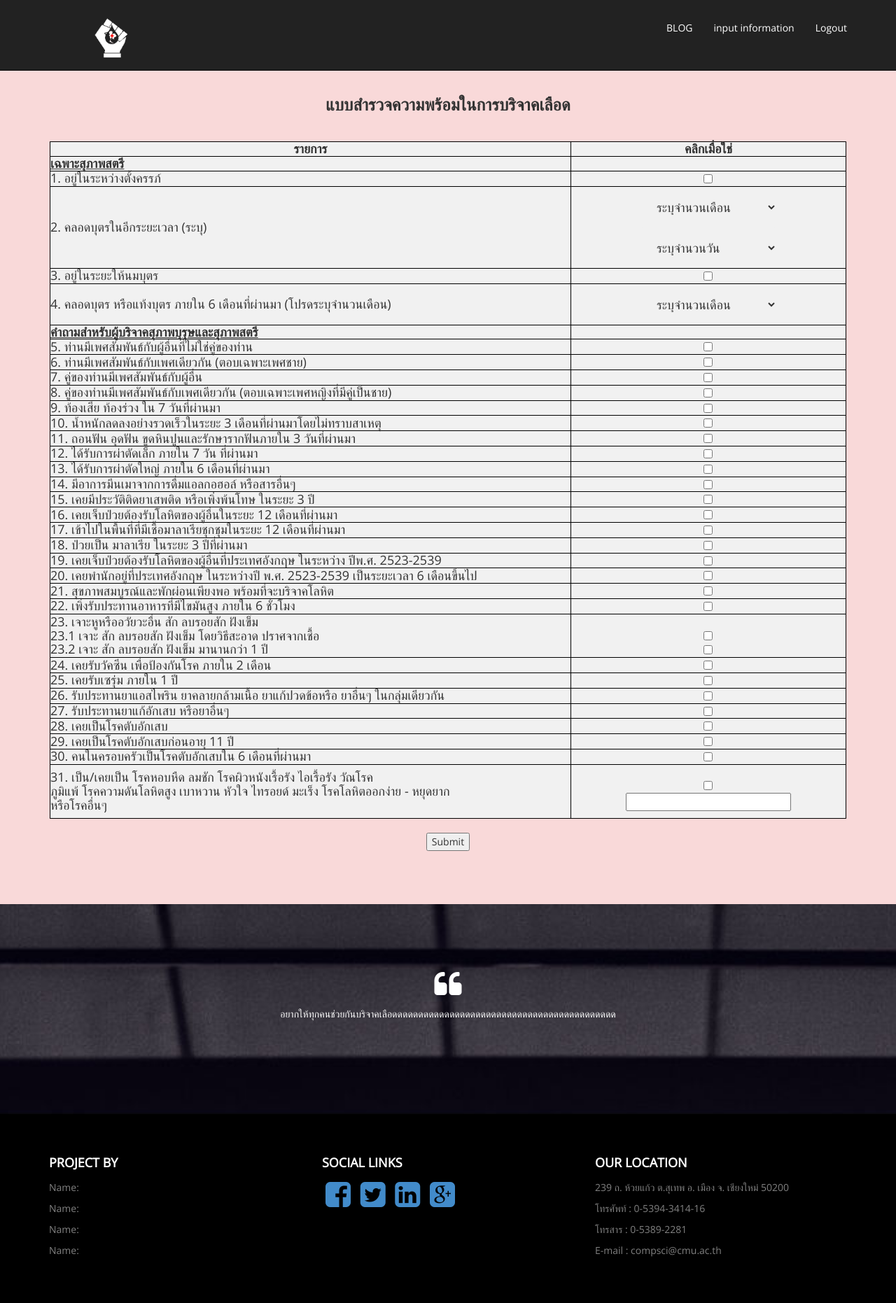
After one commit to siriphat0homnan/projectDB, a PHP site: page /projectDB/questionaire.html in a window 1280 px wide. The commit adds this page. Shown: the whole page at 70% size. Run offline with PHP 8.4, Linux system fonts and the light colour scheme.

Commit message:
edit poon fucker

```diff
--- a/projectDB/findInfo.php
+++ b/projectDB/findInfo.php
@@ -165,7 +165,6 @@ session_start();
 
         </tr>";
         while ( $row2 = $timmy->fetch_assoc()) {
-         $row2 = $timmy->fetch_assoc();
          $hname = $row2['h_name'];
          $age = $row2['age'];
          $weight = $row2['weight'];
--- /dev/null
+++ b/projectDB/questionaire.html
@@ -0,0 +1,349 @@
+<!DOCTYPE html>
+<html xmlns="http://www.w3.org/1999/xhtml">
+<head>
+    <meta charset="utf-8" />
+    <meta name="viewport" content="width=device-width, initial-scale=1, maximum-scale=1" />
+    <meta name="description" content="" />
+    <meta name="author" content="" />
+    <!--[if IE]>
+        <meta http-equiv="X-UA-Compatible" content="IE=edge,chrome=1">
+        <![endif]-->
+        <title>Blood</title>
+        <!-- BOOTSTRAP CORE STYLE CSS -->
+        <link href="assets/css/bootstrap.css" rel="stylesheet" />
+        <!-- FONTAWESOME STYLE CSS -->
+        <link href="assets/css/font-awesome.min.css" rel="stylesheet" />
+        <!-- CUSTOM STYLE CSS -->
+        <link href="assets/css/style.css" rel="stylesheet" />
+        <!-- GOOGLE FONT -->
+        <link href='http://fonts.googleapis.com/css?family=Open+Sans' rel='stylesheet' type='text/css' />
+
+    </head>
+    <body>
+
+        <div class="navbar navbar-inverse navbar-fixed-top" >
+            <div class="container">
+                <div class="navbar-header">
+                    <button type="button" class="navbar-toggle" data-toggle="collapse" data-target=".navbar-collapse">
+                        <span class="icon-bar"></span>
+                        <span class="icon-bar"></span>
+                        <span class="icon-bar"></span>
+                    </button>
+                    <img src="assets/img/logo.jpg" alt="logo" style="width:180px;height:70px;">
+                </div>
+                <div class="navbar-collapse collapse">
+                    <ul class="nav navbar-nav navbar-right">
+                        <li><a href="blog.html">BLOG</a></li>
+                        <li><a href="input_information.html">input information</a></li>
+                        <li><a href="home.html">Logout</a></li>
+                    </ul>
+                </div>
+
+            </div>
+        </div>
+        <!--/.NAVBAR END-->
+
+        <section id="intro">
+            <div class="container ">
+                <div class="col text-left navbar col-md-12 col-sm-12 " >
+                   <p>
+                    <div class="row text-left pad-row">
+                        <p>
+                            <center><h3><b>แบบสำรวจความพร้อมในการบริจาคเลือด</b></h3></center>
+                            <br>
+                        </p>
+
+                        <h4><table>
+
+                            <tr>
+                                <th><center>รายการ</center></th>
+                                <th><center>คลิกเมื่อใช่</center></th>
+                            </tr>
+                            <tr>
+                                <td><b><u>เฉพาะสุภาพสตรี</u></b></td>
+                                <td></td>
+                            </tr>
+                            <tr>
+                                <td>1. อยู่ในระหว่างตั้งครรภ์</td>
+                                <td><center><input type="checkbox" name="checkbox1" value="yes"></center></td>
+                            </tr>
+                            <tr>
+                                <td>2. คลอดบุตรในอีกระยะเวลา (ระบุ)</td>
+                                <td><center>
+
+                                  <select>
+                                      <option value="จำนวนเดือน">ระบุจำนวนเดือน</option>
+                                      <option value="1 เดือน">1 เดือน</option>
+                                      <option value="2 เดือน">2 เดือน</option>
+                                      <option value="3 เดือน">3 เดือน</option>
+                                      <option value="4 เดือน">4 เดือน</option>
+                                      <option value="5 เดือน">5 เดือน</option>
+                                      <option value="6 เดือน">6 เดือน</option>
+                                      <option value="7 เดือน">7 เดือน</option>
+                                      <option value="8 เดือน">8 เดือน</option>
+                                      <option value="9 เดือน">9 เดือน</option>
+                                  </select>
+                                  <select>
+                                      <option value="จำนวนวัน">ระบุจำนวนวัน</option>
+                                      <option value="1 วัน">1 วัน</option>
+                                      <option value="2 วัน">2 วัน</option>
+                                      <option value="3 วัน">3 วัน</option>
+                                      <option value="4 วัน">4 วัน</option>
+                                      <option value="5 วัน">5 วัน</option>
+                                      <option value="6 วัน">6 วัน</option>
+                                      <option value="7 วัน">7 วัน</option>
+                                      <option value="8 วัน">8 วัน</option>
+                                      <option value="9 วัน">9 วัน</option>
+                                      <option value="10 วัน">10 วัน</option>
+                                      <option value="11 วัน">11 วัน</option>
+                                      <option value="12 วัน">12 วัน</option>
+                                      <option value="13 วัน">13 วัน</option>
+                                      <option value="14 วัน">14 วัน</option>
+                                      <option value="15 วัน">15 วัน</option>
+                                      <option value="16 วัน">16 วัน</option>
+                                      <option value="17 วัน">17 วัน</option>
+                                      <option value="18 วัน">18 วัน</option>
+                                      <option value="19 วัน">19 วัน</option>
+                                      <option value="20 วัน">20 วัน</option>
+                                      <option value="21 วัน">21 วัน</option>
+                                      <option value="22 วัน">22 วัน</option>
+                                      <option value="23 วัน">23 วัน</option>
+                                      <option value="24 วัน">24 วัน</option>
+                                      <option value="25 วัน">25 วัน</option>
+                                      <option value="26 วัน">26 วัน</option>
+                                      <option value="27 วัน">27 วัน</option>
+                                      <option value="28 วัน">28 วัน</option>
+                                      <option value="29 วัน">29 วัน</option>
+                                  </select>
+                              </center></td>
+                          </tr>
+                          <tr>
+                              <td>3. อยู่ในระยะให้นมบุตร</td>
+                              <td><center><input type="checkbox" name="checkbox3" value="yes"></center></td>
+                          </tr>
+                          <tr>
+                              <td>4. คลอดบุตร หรือแท้งบุตร ภายใน 6 เดือนที่ผ่านมา (โปรดระบุจำนวนเดือน)<br>
+                              </td>
+                              <td>
+                                  <center>
+                                      <select>
+                                          <option value="จำนวนเดือน">ระบุจำนวนเดือน</option>
+                                          <option value="1 เดือน">1 เดือน</option>
+                                          <option value="2 เดือน">2 เดือน</option>
+                                          <option value="3 เดือน">3 เดือน</option>
+                                          <option value="4 เดือน">4 เดือน</option>
+                                          <option value="5 เดือน">5 เดือน</option>
+                                          <option value="6 เดือน">6 เดือน</option>
+                                      </select>
+                                  </center>
+                              </td>
+                          </tr>
+                          <tr>
+                              <td><b><u>คำถามสำหรับผู้บริจาคสุภาพบุรุษและสุภาพสตรี</u></b></td>
+                              <td></td>
+                          </tr>
+                          <tr>
+                              <td>5. ท่านมีเพศสัมพันธ์กับผู้อื่นที่ไม่ใช่คู่ของท่าน</td>
+                              <td><center><input type="checkbox" name="checkbox5" value="yes"></center></td>
+                          </tr>
+                          <tr>
+                              <td>6. ท่านมีเพศสัมพันธ์กับเพศเดียวกัน (ตอบเฉพาะเพศชาย)</td>
+                              <td><center><input type="checkbox" name="checkbox6" value="yes"></center></td>
+                          </tr>
+                          <tr>
+                              <td>7. คู่ของท่านมีเพศสัมพันธ์กับผู้อื่น</td>
+                              <td><center><input type="checkbox" name="checkbox7" value="yes"></center></td>
+                          </tr>
+                          <tr>
+                              <td>8. คู่ของท่านมีเพศสัมพันธ์กับเพศเดียวกัน (ตอบเฉพาะเพศหญิงที่มีคู่เป็นชาย)</td>
+                              <td><center><input type="checkbox" name="checkbox8" value="yes"></center></td>
+                          </tr>
+                          <tr>
+                              <td>9. ท้องเสีย ท้องร่วง ใน 7 วันที่ผ่านมา</td>
+                              <td><center><input type="checkbox" name="checkbox9" value="yes"></center></td>
+                          </tr>
+                          <tr>
+                              <td>10. น้ำหนักลดลงอย่างรวดเร็วในระยะ 3 เดือนที่ผ่านมาโดยไม่ทราบสาเหตุ</td>
+                              <td><center><input type="checkbox" name="checkbox10" value="yes"></center></td>
+                          </tr>
+                          <tr>
+                              <td>11. ถอนฟัน อุดฟัน ขูดหินปูนและรักษารากฟันภายใน 3 วันที่ผ่านมา</td>
+                              <td><center><input type="checkbox" name="checkbox11" value="yes"></center></td>
+                          </tr>
+                          <tr>
+                              <td>12. ได้รับการผ่าตัดเล็ก ภายใน 7 วัน ที่ผ่านมา</td>
+                              <td><center><input type="checkbox" name="checkbox12" value="yes"></center></td>
+                          </tr>
+                          <tr>
+                              <td>13. ได้รับการผ่าตัดใหญ่ ภายใน 6 เดือนที่ผ่านมา</td>
+                              <td><center><input type="checkbox" name="checkbox13" value="yes"></center></td>
+                          </tr>
+                          <tr>
+                              <td>14. มีอาการมึนเมาจากการดื่มแอลกอฮอล์ หรือสารอื่นๆ</td>
+                              <td><center><input type="checkbox" name="checkbox14" value="yes"></center></td>
+                          </tr>
+                          <tr>
+                              <td>15. เคยมีประวัติติดยาเสพติด หรือเพิ่งพ้นโทษ ในระยะ 3 ปี</td>
+                              <td><center><input type="checkbox" name="checkbox15" value="yes"></center></td>
+                          </tr>
+                          <tr>
+                              <td>16. เคยเจ็บป่วยต้องรับโลหิตของผู้อื่นในระยะ 12 เดือนที่ผ่านมา</td>
+                              <td><center><input type="checkbox" name="checkbox16" value="yes"></center></td>
+                          </tr>
+                          <tr>
+                              <td>17. เข้าไปในพื้นที่ที่มีเชื้อมาลาเรียชุกชุมในระยะ 12 เดือนที่ผ่านมา</td>
+                              <td><center><input type="checkbox" name="checkbox17" value="yes"></center></td>
+                          </tr>
+                          <tr>
+                              <td>18. ป่วยเป็น มาลาเรีย ในระยะ 3 ปีที่ผ่านมา</td>
+                              <td><center><input type="checkbox" name="checkbox18" value="yes"></center></td>
+                          </tr>
+                          <tr>
+                              <td>19. เคยเจ็บป่วยต้องรับโลหิตของผู้อื่นที่ประเทศอังกฤษ ในระหว่าง ปีพ.ศ. 2523-2539</td>
+                              <td><center><input type="checkbox" name="checkbox19" value="yes"></center></td>
+                          </tr>
+                          <tr>
+                              <td>20. เคยพำนักอยู่ที่ประเทศอังกฤษ ในระหว่างปี พ.ศ. 2523-2539 เป็นระยะเวลา 6 เดือนขึ้นไป</td>
+                              <td><center><input type="checkbox" name="checkbox20" value="yes"></center></td>
+                          </tr>
+                          <tr>
+                              <td>21. สุขภาพสมบูรณ์และพักผ่อนเพียงพอ พร้อมที่จะบริจาคโลหิต</td>
+                              <td><center><input type="checkbox" name="checkbox21" value="yes"></center></td>
+                          </tr>
+                          <tr>
+                              <td>22. เพิ่งรับประทานอาหารที่มีไขมันสูง ภายใน 6 ชั่วโมง</td>
+                              <td><center><input type="checkbox" name="checkbox22" value="yes"></center></td>
+                          </tr>
+                          <tr>
+                              <td>23. เจาะหูหรืออวัยวะอื่น สัก ลบรอยสัก ฝังเข็ม <br>
+                                23.1 เจาะ สัก ลบรอยสัก ฝังเข็ม โดยวิธีสะอาด ปราศจากเชื้อ<br>
+                                23.2 เจาะ สัก ลบรอยสัก ฝังเข็ม มานานกว่า 1 ปี
+                            </td>
+                            <td>
+                                <center>
+                                    <br><input type="checkbox" name="checkbox23.1" value="yes">
+                                    <br><input type="checkbox" name="checkbox23.2" value="yes">
+                                </center>
+                            </td>
+                        </tr>
+                        <tr>
+                            <td>24. เคยรับวัคซีน เพื่อป้องกันโรค ภายใน 2 เดือน</td>
+                            <td>
+                              <center><input type="checkbox" name="checkbox24" value="yes"></center>
+                          </td>
+                      </tr>
+                      <tr>
+                          <td>25. เคยรับเซรุ่ม ภายใน 1 ปี</td>
+                          <td>
+                              <center><input type="checkbox" name="checkbox25" value="yes"></center>
+                          </td>
+                      </tr>
+                      <tr>
+                          <td>26. รับประทานยาแอสไพริน ยาคลายกล้ามเนื้อ ยาแก้ปวดข้อหรือ ยาอื่นๆ ในกลุ่มเดียวกัน</td>
+                          <td><center><input type="checkbox" name="checkbox26" value="yes"></center></td>
+                      </tr>
+                      <tr>
+                          <td>27. รับประทานยาแก้อักเสบ หรือยาอื่นๆ</td>
+                          <td><center><input type="checkbox" name="checkbox27" value="yes"></center></td>
+                      </tr>
+                      <tr>
+                          <td>28. เคยเป็นโรคตับอักเสบ</td>
+                          <td><center><input type="checkbox" name="checkbox28" value="yes"></center></td>
+                      </tr>
+                      <tr>
+                          <td>29. เคยเป็นโรคตับอักเสบก่อนอายุ 11 ปี</td>
+                          <td><center><input type="checkbox" name="checkbox29" value="yes"></center></td>
+                      </tr>
+                      <tr>
+                          <td>30. คนในครอบครัวเป็นโรคตับอักเสบใน 6 เดือนที่ผ่านมา</td>
+                          <td><center><input type="checkbox" name="checkbox30" value="yes"></center></td>
+                      </tr>
+                      <tr>
+                          <td>31. เป็น/เคยเป็น โรคหอบหืด ลมชัก โรคผิวหนังเรื้อรัง ไอเรื้อรัง วัณโรค <br>ภูมิแพ้ โรคความดันโลหิตสูง เบาหวาน หัวใจ ไทรอยด์ มะเร็ง โรคโลหิตออกง่าย - หยุดยาก <br>หรือโรคอื่นๆ</td>
+                          <td>
+                              <center>
+                                  <br><input type="checkbox" name="checkbox31" value="yes">
+                                  <br><input type="text">
+                              </center></p>
+                          </td>
+                      </tr>
+
+                  </table></h4>
+
+
+                  <center><input type="submit"></center>
+
+              </div>
+          </div>
+
+          <!-- </form>  -->
+      </div>
+  </div>
+</div>
+</div>
+
+<!-- end left profile admin -->
+
+
+
+<!--/.JUST-INTRO END-->
+<section  class="note-sec" >
+ <div class="container">
+     <div class="row text-center pad-row" >
+        <div class="col-md-8 col-md-offset-2 col-sm-8 col-sm-offset-2 ">
+            <i class="fa fa-quote-left fa-3x"></i>
+            <p>
+                อยากให้ทุกคนช่วยกันบริจาคเลือดดดดดดดดดดดดดดดดดดดดดดดดดดดดดดดดดดดดดดดดดดด
+            </p>
+        </div>
+    </div>
+</div>
+</section>
+
+<!--/.CLIENTS END-->
+<section id="footer-sec" >
+
+    <div class="container">
+     <div class="row  pad-bottom" >
+        <div class="col-md-4">
+            <h4> <strong>Project by</strong> </h4>
+            <p>
+                Name: <br>
+                Name: <br>
+                Name: <br>
+                Name: <br>
+
+            </p>
+
+        </div>
+        <div class="col-md-4">
+            <h4> <strong>SOCIAL LINKS</strong> </h4>
+            <p>
+               <a href="#"><i class="fa fa-facebook-square fa-3x"  ></i></a>
+               <a href="#"><i class="fa fa-twitter-square fa-3x"  ></i></a>
+               <a href="#"><i class="fa fa-linkedin-square fa-3x"  ></i></a>
+               <a href="#"><i class="fa fa-google-plus-square fa-3x"  ></i></a>
+           </p>
+       </div>
+       <div class="col-md-4">
+         <h4> <strong>OUR LOCATION</strong> </h4>
+         <p>
+             239 ถ. ห้วยแก้ว ต.สุเทพ อ. เมือง จ. เชียงใหม่ 50200 <br/>
+             โทรศัพท์ : 0-5394-3414-16  <br/>
+             โทรสาร : 0-5389-2281 <br/>
+             E-mail : compsci@cmu.ac.th
+         </p>
+     </div>
+ </div>
+</div>
+</section>
+<!--/.FOOTER END-->
+<!-- JAVASCRIPT FILES PLACED AT THE BOTTOM TO REDUCE THE LOADING TIME  -->
+<!-- CORE JQUERY  -->
+<script src="assets/plugins/jquery-1.10.2.js"></script>
+<!-- BOOTSTRAP SCRIPTS  -->
+<script src="assets/plugins/bootstrap.js"></script>
+<!-- CUSTOM SCRIPTS  -->
+<script src="assets/js/custom.js"></script>
+</body>
+</html>
--- a/projectDB/result_questionaire.php
+++ b/projectDB/result_questionaire.php
@@ -133,12 +133,12 @@ session_start();
 
             $sql1 = 'INSERT INTO donor_donation (h_name, cid, age, weight, vol_blood, count, date_time) VALUES ("'.$h2['h_name'].'", "'.$cid.'", '.$age1.', '.$weight.', '.$vol.', '.$sqlcount.', "'.$datetime.'")';
 
-             //echo $sql1."\n";
+             echo $sql1."\n";
 
              if ( $conn->query($sql1)===TRUE ){
-               //echo "insert complete";
+               echo "insert complete";
              }else{
-               //echo "insert incomplete";
+               echo "insert incomplete";
              }
 
             $bloodtypeSQL = "select * FROM donor as D WHERE D.cid = '$idnum'";
```
Also changed, not shown: projectDB/delete.php (+173 -3 lines), projectDB/editdata.php (+174 -3 lines).
